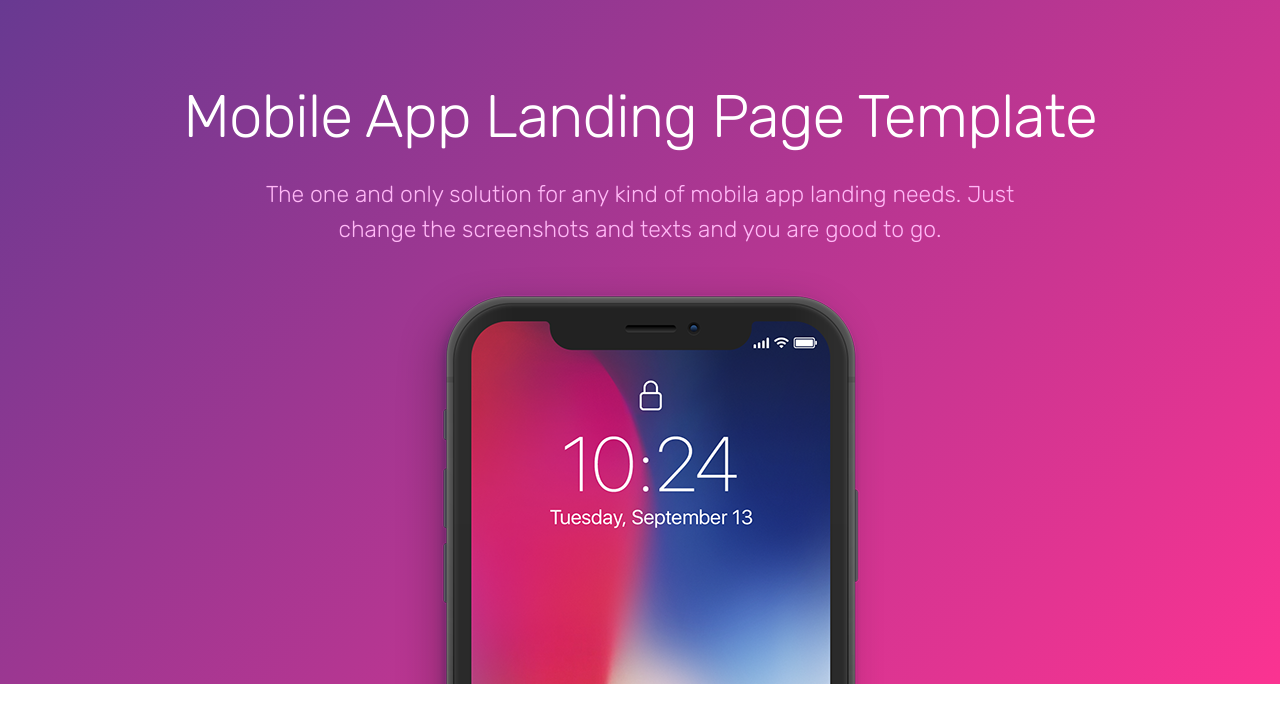
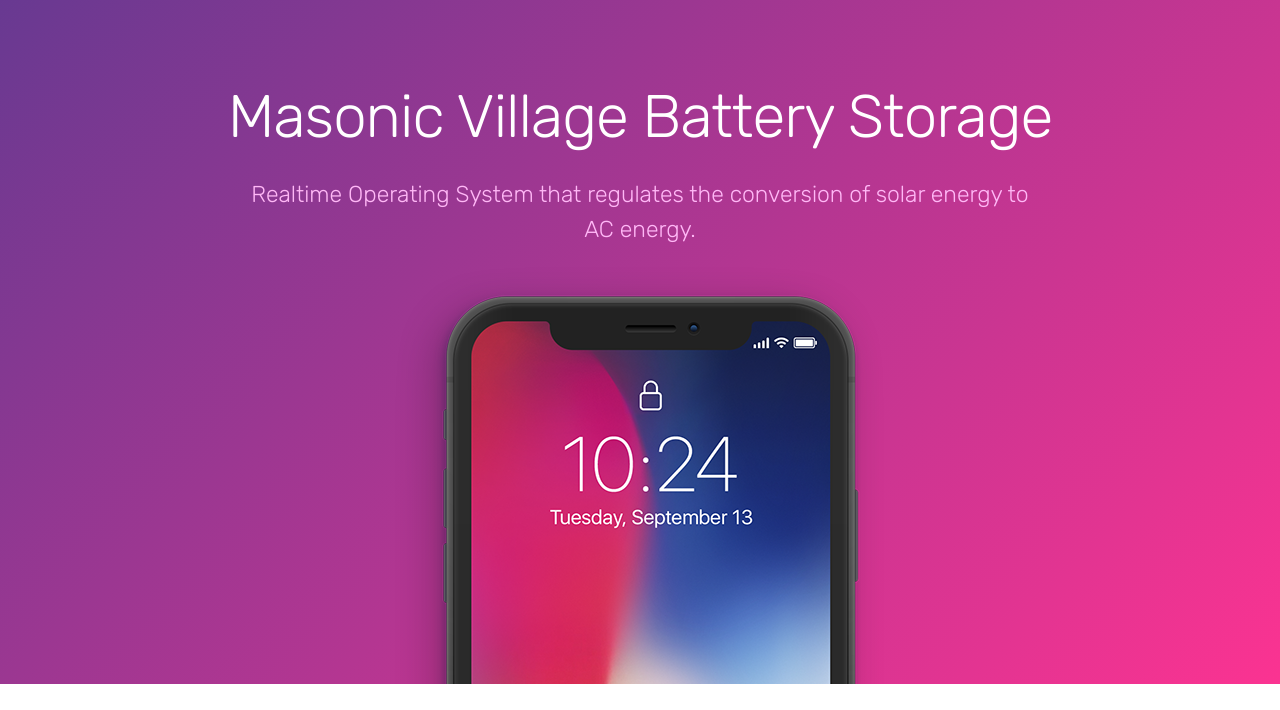
Before and after one commit to amishpr/Masonic-Village-Battery-Storage, a plain HTML site: page Website/index.html in a window 1280 px wide. Shown: the part 67-777 px from the top of the page. Drawn offline with Linux system fonts and the light colour scheme.

Commit message:
Updated tagline

```diff
--- a/Website/index.html
+++ b/Website/index.html
@@ -1,14 +1,5 @@
 <!doctype html>
 <html lang="en">
-<!--
-
-Page    : index / MobApp
-Version : 1.0
-Author  : Colorlib
-URI     : https://colorlib.com
-
- -->
-
 <head>
     <title>MobApp - App Landing Page Template</title>
     <!-- Required meta tags -->
@@ -57,11 +48,10 @@ URI     : https://colorlib.com
         </div>
     </div>
 
-
     <header class="bg-gradient" id="home">
         <div class="container mt-5">
-            <h1>Mobile App Landing Page Template</h1>
-            <p class="tagline">The one and only solution for any kind of mobila app landing needs. Just change the screenshots and texts and you are good to go. </p>
+            <h1>Masonic Village Battery Storage</h1>
+            <p class="tagline"> Realtime Operating System that regulates the conversion of solar energy to AC energy.</p>
         </div>
         <div class="img-holder mt-3"><img src="images/iphonex.png" alt="phone" class="img-fluid"></div>
     </header>
```
